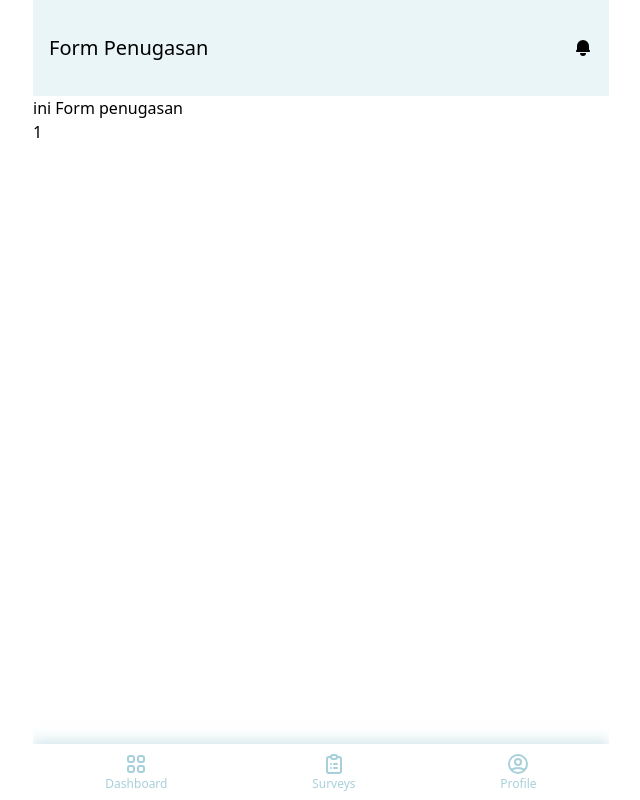
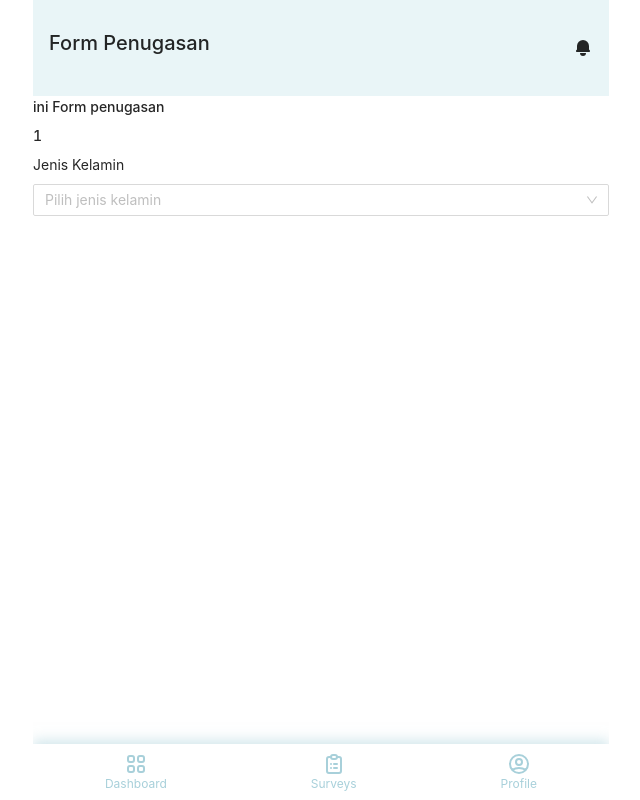
Before and after one commit to nijiko-ds/test-bts, a Next.js app: page /form/1 in a window 1280 px wide. Shown: the whole page, without its empty margins (319-959 px from the left). Built offline with nearby package versions, Linux system fonts and the light colour scheme.

Commit message:
dropdown

```diff
--- a/components/form/Dropdown.js
+++ b/components/form/Dropdown.js
@@ -0,0 +1,49 @@
+import React, { useEffect, useState } from "react";
+import { Select, Form } from "antd";
+
+const Dropdown = (props) => {
+  const { Option } = Select;
+  const { options, savedValue, label, placeholder } = props;
+
+  const [changeValue, setChangeValue] = useState("");
+  const [changeSearch, setChangeSearch] = useState("");
+
+  const [form] = Form.useForm();
+
+  function onChange(value) {
+    console.log(`selected ${value}`);
+    setChangeValue(value);
+  }
+
+  function onSearch(val) {
+    console.log("search:", val);
+    setChangeSearch(val);
+  }
+
+  useEffect(() => {
+    localStorage.setItem(`${savedValue}`, changeValue);
+  }, [changeValue, changeSearch]);
+
+  return (
+    <Form form={form} layout="vertical">
+      <Form.Item label={label} name="layout">
+        <Select
+          showSearch
+          placeholder={placeholder}
+          optionFilterProp="children"
+          onChange={onChange}
+          onSearch={onSearch}
+          filterOption={(input, option) =>
+            option.children.toLowerCase().indexOf(input.toLowerCase()) >= 0
+          }
+        >
+          {options.map((e) => (
+            <Option value={e?.value}>{e?.label}</Option>
+          ))}
+        </Select>
+      </Form.Item>
+    </Form>
+  );
+};
+
+export default Dropdown;
--- a/pages/form/[id].js
+++ b/pages/form/[id].js
@@ -1,16 +1,31 @@
 import React from "react";
 import { useRouter } from "next/router";
 
+// styling
+import "antd/dist/antd.css";
+
 import Layout from "../../components/Layout";
+import Dropdown from "../../components/form/Dropdown";
 
 const Form = () => {
   const router = useRouter();
   const { id } = router.query;
 
   return (
-    <Layout title='Form Penugasan'>
+    <Layout title="Form Penugasan">
       <h1>ini Form penugasan</h1>
       <h1>{id}</h1>
+
+      <Dropdown
+        options={[
+          { value: "male", label: "Laki-laki" },
+          { value: "female", label: "Perempuan" },
+          { value: "undefined", label: "Transgender" },
+        ]}
+        savedValue="jenis_kelamin"
+        label="Jenis Kelamin"
+        placeholder="Pilih jenis kelamin"
+      />
     </Layout>
   );
 };
```
